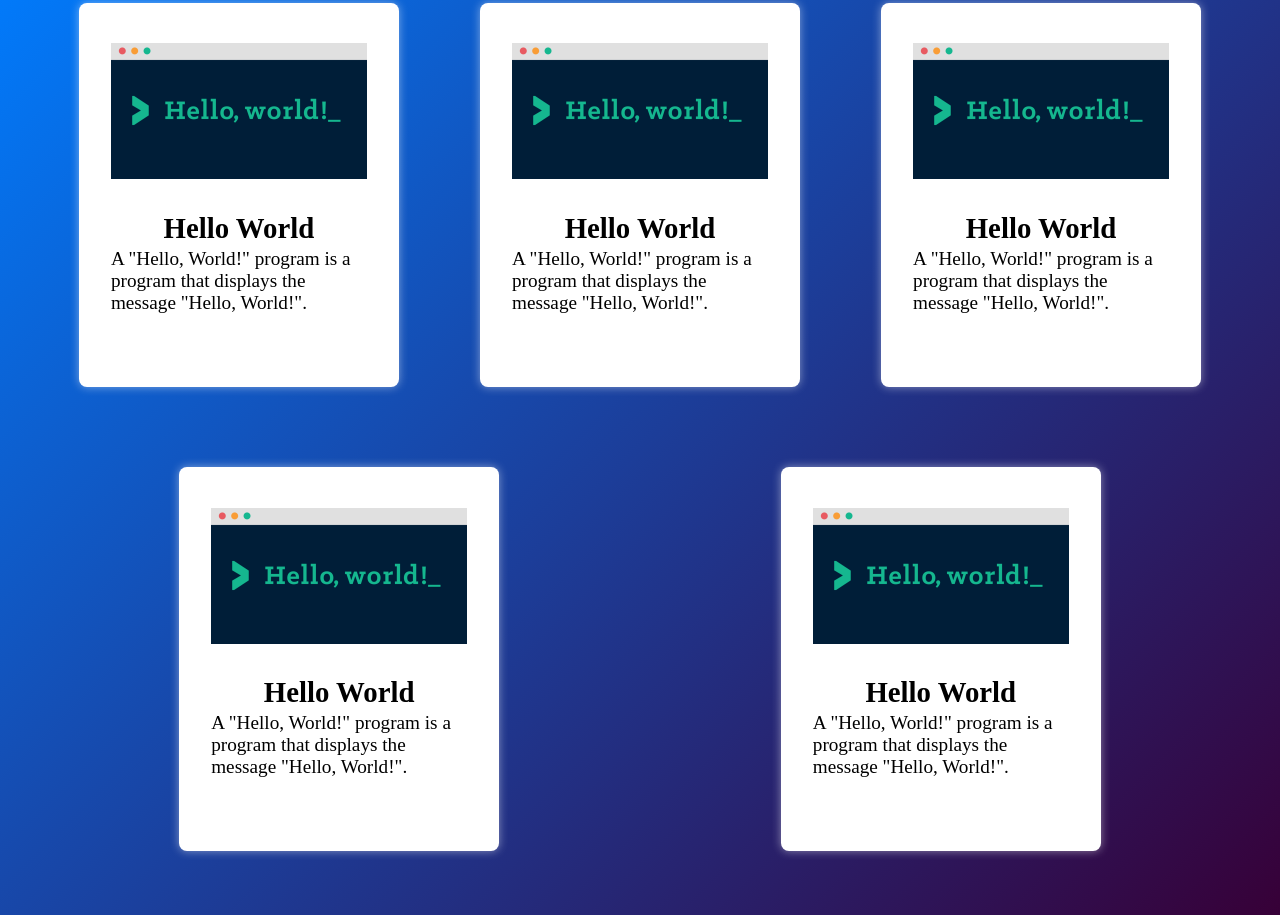
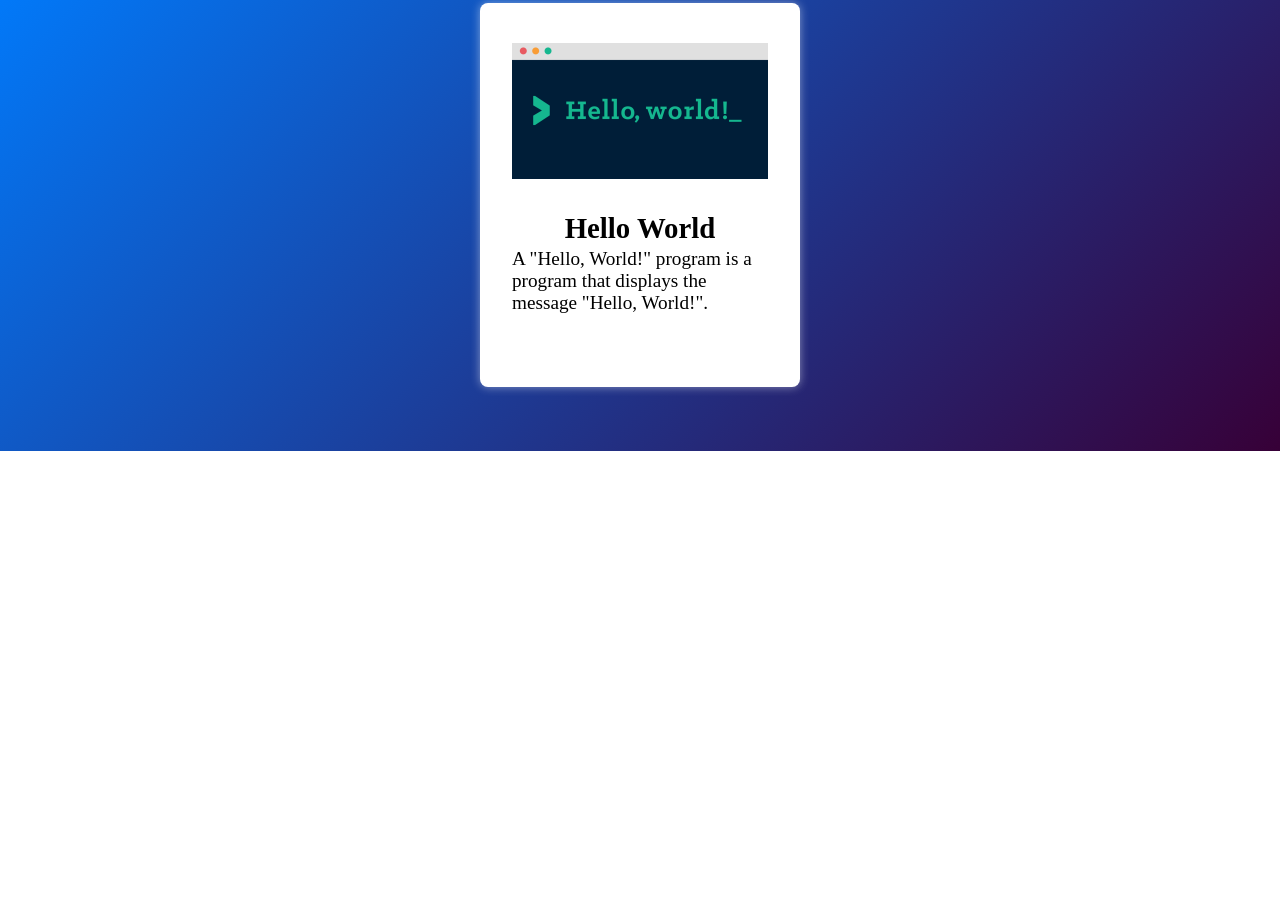
Before and after one commit to N-eeraj/code_website, a plain HTML site: page index.html in a window 1280 px wide. Shown: the part 861-1776 px from the top of the page. After the commit the page ends 1312 px from the top, so only its background shows below. Drawn offline with Linux system fonts and the light colour scheme.

```diff
--- a/index.html
+++ b/index.html
@@ -55,46 +55,6 @@
             </div>
         </a>
 
-        <a href="" class="program-card">
-            <img src="Images/Program_Images/hello_world.png" alt="Hello World Image">
-            <div>
-                <h2 class="program-name">Hello World</h2>
-                <p class="program-description">
-                    A "Hello, World!" program is a program that displays the message "Hello, World!".
-                </p>
-            </div>
-        </a>
-
-        <a href="" class="program-card">
-            <img src="Images/Program_Images/hello_world.png" alt="Hello World Image">
-            <div>
-                <h2 class="program-name">Hello World</h2>
-                <p class="program-description">
-                    A "Hello, World!" program is a program that displays the message "Hello, World!".
-                </p>
-            </div>
-        </a>
-
-        <a href="" class="program-card">
-            <img src="Images/Program_Images/hello_world.png" alt="Hello World Image">
-            <div>
-                <h2 class="program-name">Hello World</h2>
-                <p class="program-description">
-                    A "Hello, World!" program is a program that displays the message "Hello, World!".
-                </p>
-            </div>
-        </a>
-
-        <a href="" class="program-card">
-            <img src="Images/Program_Images/hello_world.png" alt="Hello World Image">
-            <div>
-                <h2 class="program-name">Hello World</h2>
-                <p class="program-description">
-                    A "Hello, World!" program is a program that displays the message "Hello, World!".
-                </p>
-            </div>
-        </a>
-
     </section>
     <a href="#" id="top"><img src="Images/arrow.png" alt=""></a>
 </body>
--- a/page_script.js
+++ b/page_script.js
@@ -1,9 +1,5 @@
-let darkMode = false;
-
 const programName = document.head.id;
 
-const navBar = document.getElementsByTagName("nav")[0];
-const darkBtn = document.getElementById("dark-btn");
 const description = document.getElementById("details");
 const terminal = document.getElementById("code");
 const download = document.getElementById("download");
@@ -46,4 +42,5 @@ function selectLang(lang)
     download.href = path;
 }
 
+toggle()
 selectLang('c');
--- a/style.css
+++ b/style.css
@@ -5,7 +5,6 @@
     outline: none;
     color: black;
     text-decoration: none;
-    transition: 1s;
 }
 
 nav{
```
Also changed, not shown: Programs/hello_world.html (+1 -0 lines).
